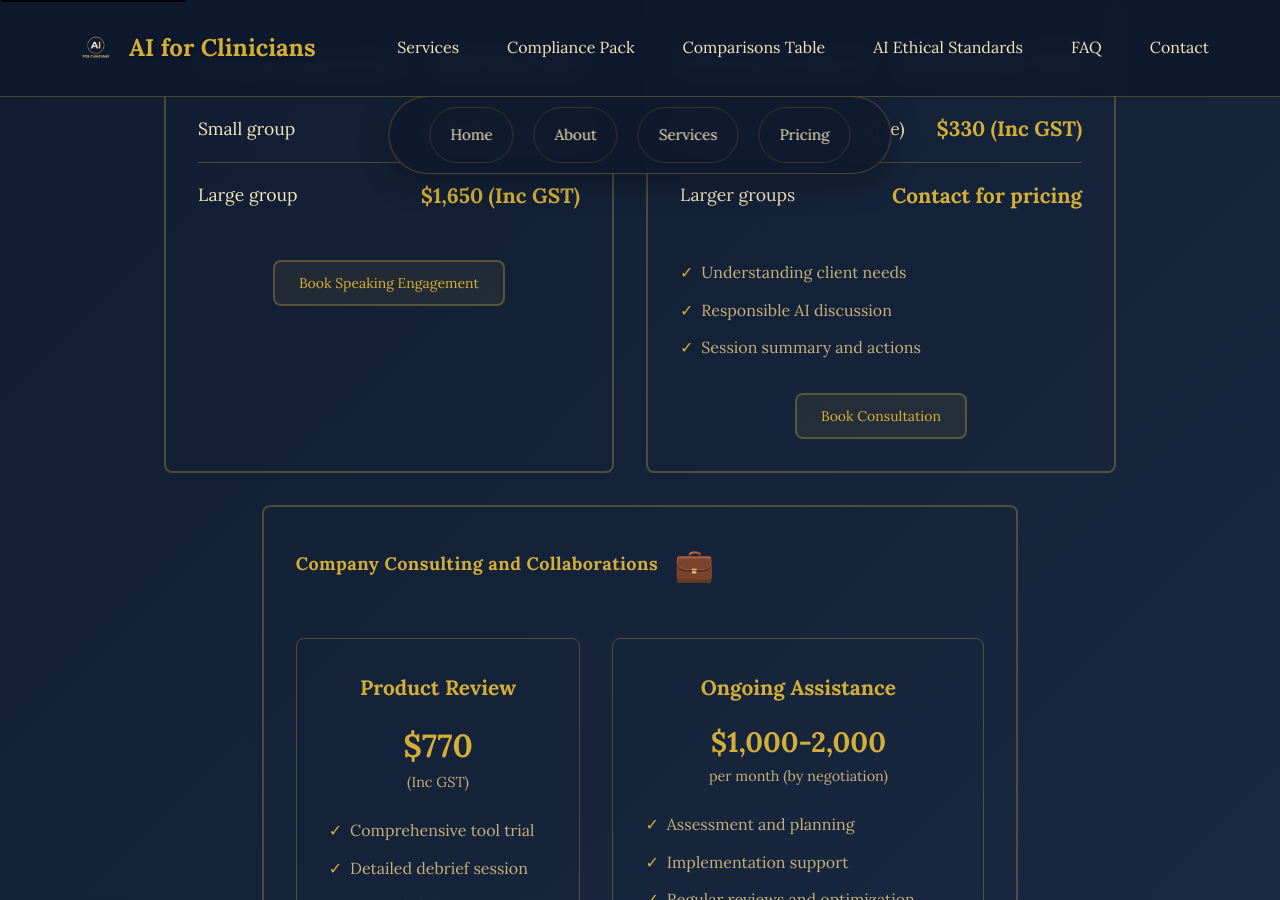
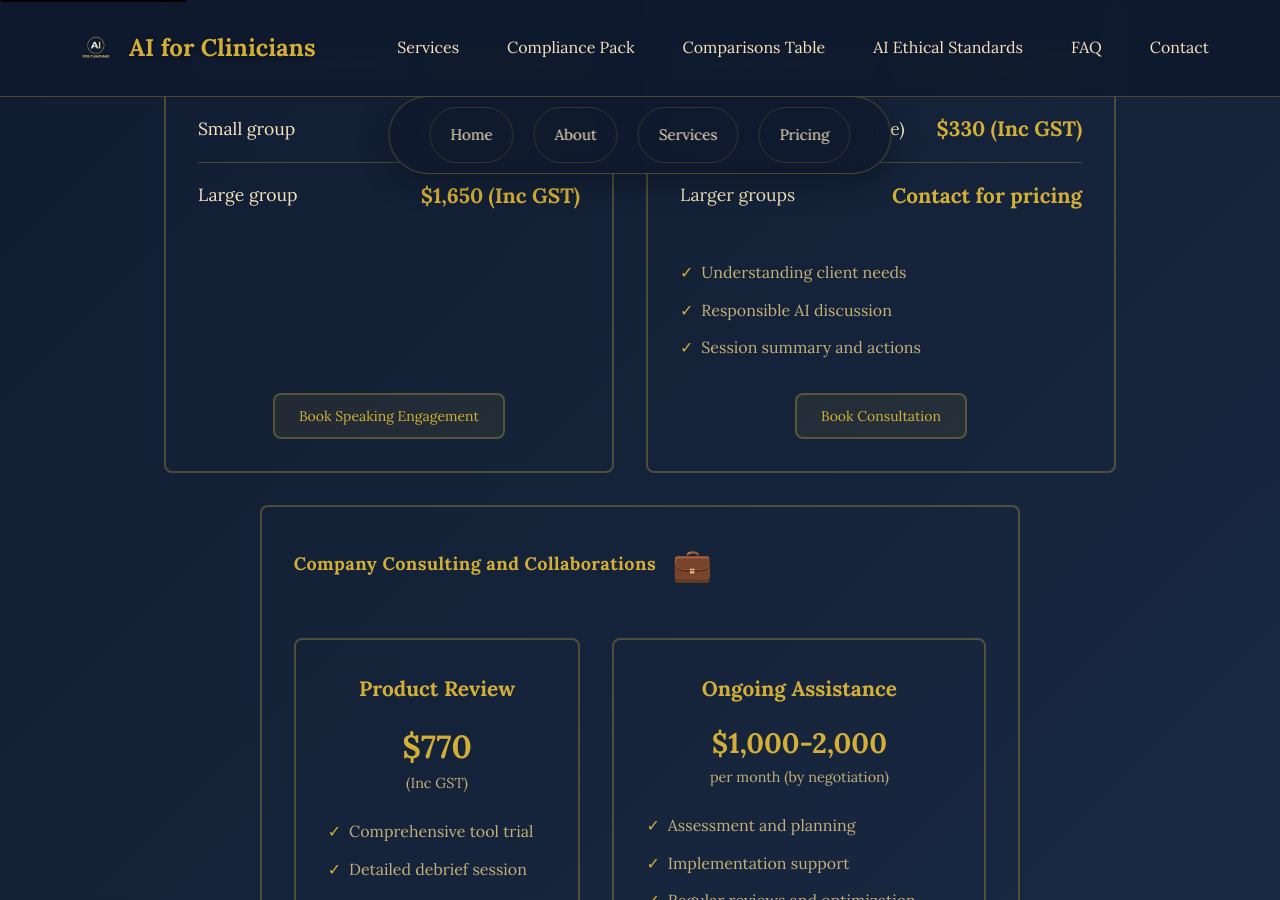
Before and after one commit to keisler-au/aiforclin, a Jekyll site: the page built from services/index.html, in a window 1280 px wide and 900 px high, scrolled down 3634 px. Built offline with Jekyll 4.4.1, drawn with Linux system fonts in a browser that asks for light colours.

Commit message:
UI updates, CSS refactoring

```diff
--- a/assets/css/style.css
+++ b/assets/css/style.css
@@ -642,6 +642,9 @@
 
 .card-alt {
     background: none;
+    display: flex;
+    flex-direction: column;
+    justify-content: space-between;
 }
 
 .card::before {
@@ -718,18 +721,6 @@
 .event-desc {
     color: var(--text-muted);
     font-size: 0.9rem;
-}
-
-.btn-primary {
-    background: var(--primary-gold);
-    color: var(--navy-deepest);
-    border-color: var(--primary-gold);
-}
-
-.btn-primary:hover,
-.btn-primary:focus {
-    background: var(--gold-light);
-    color: var(--navy-deepest);
 }
 
 .btn-group {
@@ -853,17 +844,6 @@
 
 .list-unstyled { list-style: none; }
 
-.icon-box {
-    width: 3rem;
-    height: 3rem;
-    background: var(--card-bg-alt);
-    border-radius: 0.5rem;
-    display: flex;
-    align-items: center;
-    justify-content: center;
-    flex-shrink: 0;
-}
-
 .hero-cta-subtitle { font-weight: 400; font-size: 0.9rem; }
 
 .row-between { display: flex; justify-content: space-between; align-items: center; padding: 1rem 0; }
@@ -872,7 +852,6 @@
 .price-lg { font-size: 2rem; font-weight: 700; color: var(--primary-gold); }
 .price-range { font-size: 1.75rem; font-weight: 700; color: var(--primary-gold); }
 .subtitle-muted { color: var(--text-muted); font-size: 0.9rem; margin: 0; }
-.panel-alt { border: 1px solid var(--border-color); border-radius: 0.5rem; padding: 2rem;}
 .auto-grid-300 { display: grid; grid-template-columns: repeat(auto-fit, minmax(180px, 1fr)); gap: 2rem; }
 
 
--- a/contact/index.html
+++ b/contact/index.html
@@ -89,7 +89,7 @@
                     </div>
                     <input type="text" name="website" id="website" class="hp-field" autocomplete="off" tabindex="-1">
                     <div id="cf-turnstile"></div>
-                    <button id="submit-btn" type="button" class="btn btn-primary" style="width: 100%;" onclick="submitFormContact()">Send Message</button>
+                    <button id="submit-btn" type="button" class="btn w-100" onclick="submitFormContact()">Send Message</button>
                     <p id="email-status" class="email-status"></p>
                 </form>
             </div>
--- a/services/index.html
+++ b/services/index.html
@@ -243,6 +243,7 @@
         <p class="section-subtitle">Transparent pricing for all professional AI consulting services</p>
         <div class="flex gap-2">
             <article class="card card-alt">
+                <div>
                     <div class="flex items-center gap-1 mb-2">
                         <h3 class="card-title">Speaking Engagement Pricing</h3>
                         <span class="card-icon">&#128483;</span>
@@ -262,14 +263,15 @@
                             <span class="price">$1,650 (Inc GST)</span>
                         </div>
                     </div>
-
+                </div>
                 <div class="center">
-                    <button class="btn btn-primary" onclick="openBookingForm('speaking', 'general')">
+                    <button class="btn" onclick="openBookingForm('speaking', 'general')">
                         Book Speaking Engagement
                     </button>
                 </div>
             </article>
             <article class="card card-alt">
+                <div>
                     <div class="flex items-center gap-1 mb-2">
                         <h3 class="card-title">AI Consultation</h3>
                         <span class="card-icon">&#128197;</span>
@@ -301,9 +303,9 @@
                             <span class="text-gold">✓</span> Session summary and actions
                         </li>
                     </ul>
-
+                </div>
                 <div class="center">
-                    <button class="btn btn-primary" onclick="openBookingForm('consulting', 'general')">
+                    <button class="btn" onclick="openBookingForm('consulting', 'general')">
                         Book Consultation
                     </button>
                 </div>
@@ -316,7 +318,8 @@
             </div>
 
             <div class="flex gap-2">
-                <div class="panel-alt">
+                <div class="card card-alt">
+                    <div>
                         <h4 class="text-gold fs-13 mb-1 center">Product Review</h4>
                         <div class="center mb-15">
                             <span class="price-lg">$770</span>
@@ -336,12 +339,16 @@
                                 <span class="text-gold">✓</span> Written recommendations
                             </li>
                         </ul>
-                    <button class="btn w-100" onclick="openBookingForm('company', 'product-review')">
+                    </div>
+                    <div class="center">
+                        <button class="btn" onclick="openBookingForm('company', 'product-review')">
                             Book Product Review
                         </button>
                     </div>
+                </div>
 
-                <div class="panel-alt">
+                <div class="card card-alt">
+                    <div>
                         <h4 class="text-gold fs-13 mb-1 center">Ongoing Assistance</h4>
                         <div class="center mb-15">
                             <span class="price-range">$1,000-2,000</span>
@@ -367,9 +374,12 @@
                         <p class="text-muted fs-09 mb-15 center italic">
                             Prior discussion required to ensure suitability
                         </p>
-                    <button class="btn w-100" onclick="openBookingForm('company', 'ongoing-assistance')">
+                    </div>
+                    <div class="center">
+                        <button class="btn" onclick="openBookingForm('company', 'ongoing-assistance')">
                             Book Ongoing Assistance
                         </button>
+                    </div>
                 </div>
             </div>
         </article>
```
Also changed, not shown: 3 other files. Lines whose indentation alone changed are shown as unchanged.
